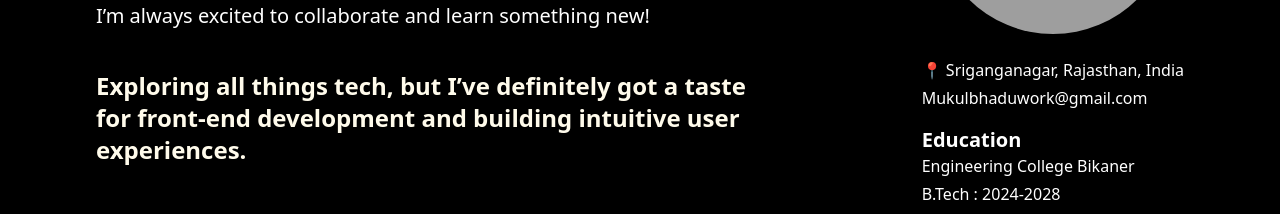
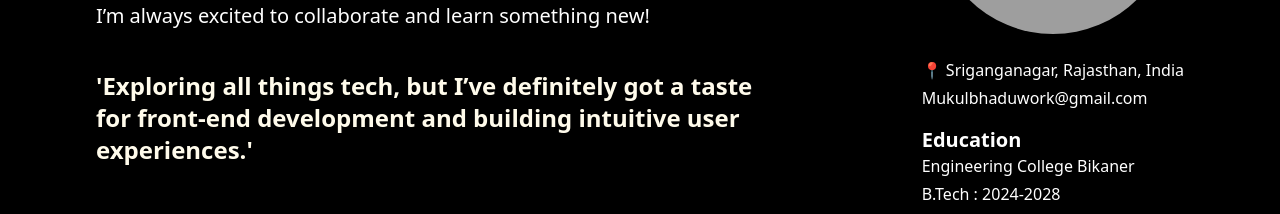
Before and after one commit to mukulbhadu/portfolio, a React (Vite) app: page / in a window 1280 px wide. Shown: the part 398-612 px from the top of the page. Built offline with nearby package versions, Linux system fonts and the light colour scheme; grey boxes are pictures that could not be loaded.

Commit message:
added inverted commas in heading

```diff
--- a/src/App.jsx
+++ b/src/App.jsx
@@ -17,8 +17,8 @@ const App = () => {
             to collaborate and learn something new!
           </p>
           <h2 class="text-lg md:text-2xl font-semibold text-amber-50">
-            Exploring all things tech, but I’ve definitely got a taste for front-end development and
-            building intuitive user experiences.
+            'Exploring all things tech, but I’ve definitely got a taste for front-end development and
+            building intuitive user experiences.'
           </h2>
         </div>
 
```
